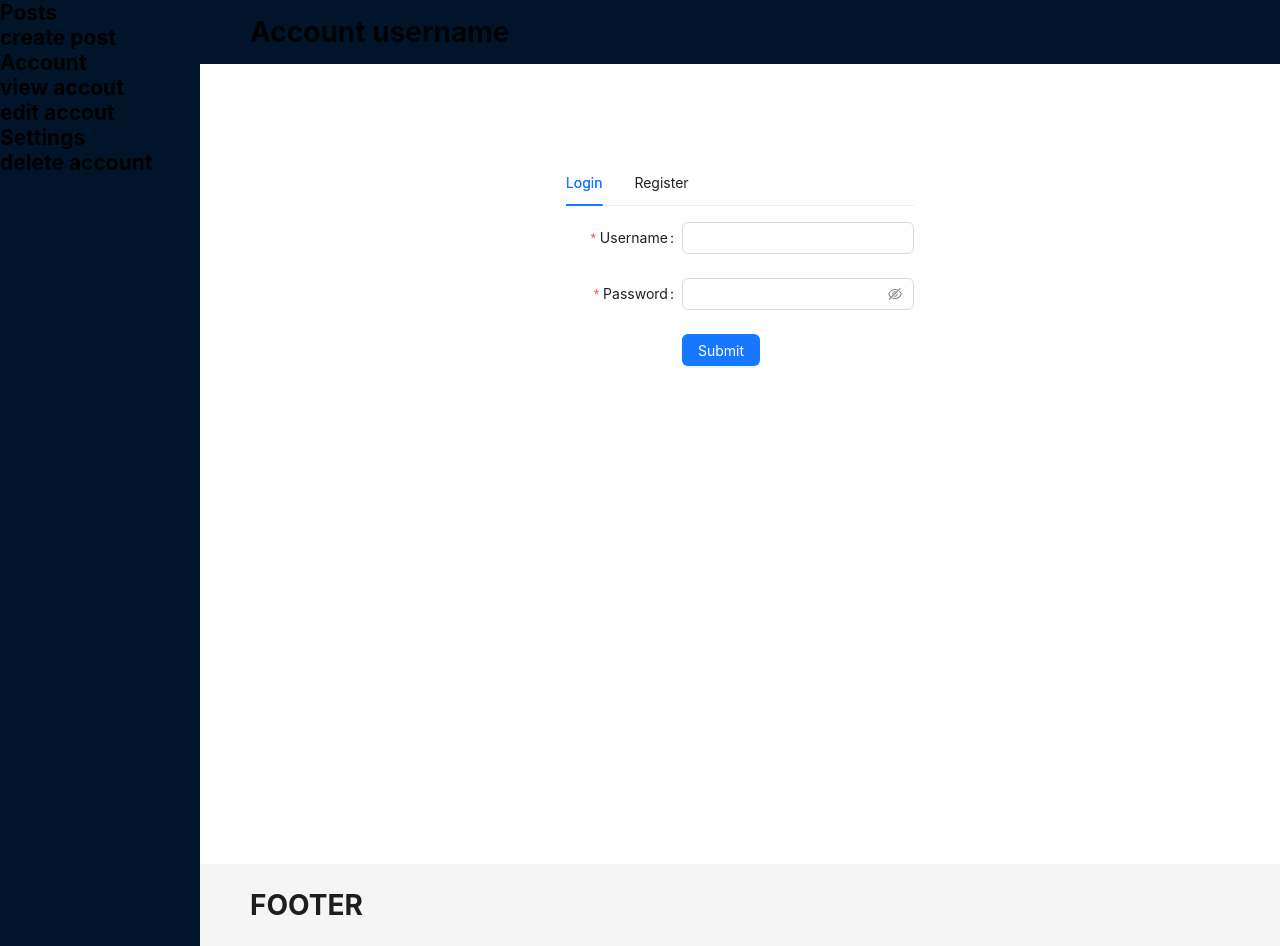
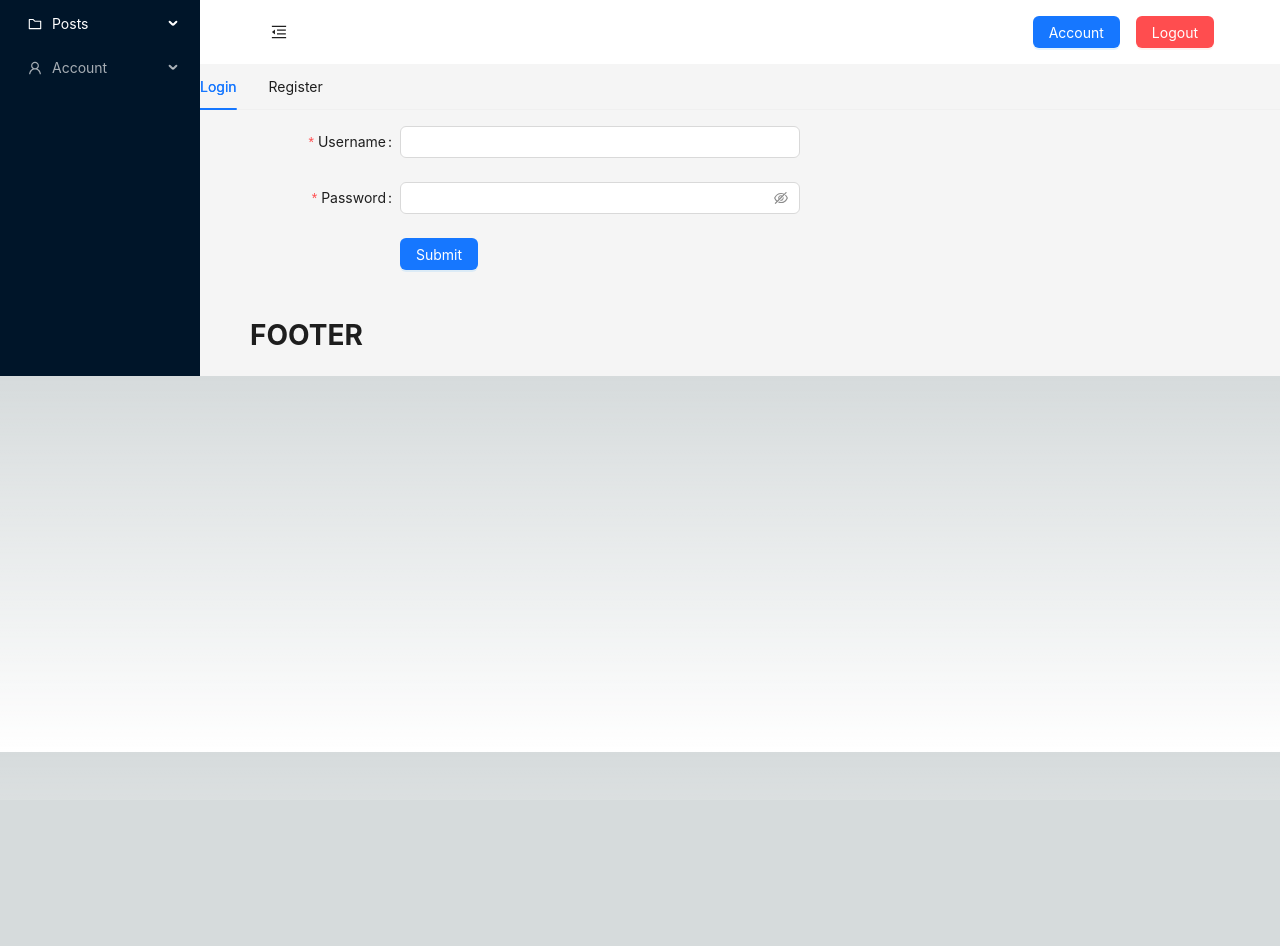
Before and after one commit to perezvonish/next-blog-frontend, a Next.js app: page /auth in a window 1280 px wide. After the commit the page ends 800 px from the top, so only its background shows below. Built offline with nearby package versions, Linux system fonts and the light colour scheme.

Commit message:
feat: completed layout

```diff
--- a/src/app/layout.tsx
+++ b/src/app/layout.tsx
@@ -1,25 +1,77 @@
 "use client"
 import '../styles/globals.css'
 import {Inter} from 'next/font/google'
-import {Layout} from "antd";
+import {Button, Layout, Menu, MenuProps} from "antd";
 import Sider from "antd/es/layout/Sider";
 import {Content, Footer, Header} from "antd/es/layout/layout";
-import {Navigation} from "@/components/layout/navigation/Navigation";
 import {LayoutFooter} from "@/components/layout/footer/LayoutFooter";
+const inter = Inter({ subsets: ['latin'] })
+import styles from '../styles/layout.module.css'
+import React, {useState} from "react";
+import {
+    EditOutlined,
+    FolderOutlined,
+    FormOutlined, InfoCircleOutlined,
+    MenuFoldOutlined,
+    MenuUnfoldOutlined,
+    SnippetsOutlined,
+    UserOutlined
+} from "@ant-design/icons";
 import {LayoutHeader} from "@/components/layout/header/LayoutHeader";
-const inter = Inter({ subsets: ['latin'] })
-import styles from '../styles/page.module.css'
+
+type MenuItem = Required<MenuProps>['items'][number];
+
+function getItem(
+    label: React.ReactNode,
+    key: React.Key,
+    icon?: React.ReactNode,
+    children?: MenuItem[],
+    type?: 'group',
+): MenuItem {
+    return {
+        key,
+        icon,
+        children,
+        label,
+        type,
+    } as MenuItem;
+}
+
+const items = [
+    getItem("Posts", "posts", <FolderOutlined />, [
+        getItem("View posts", "view posts", <SnippetsOutlined />),
+        getItem("Create post", "create post", <FormOutlined />)
+    ]),
+    getItem("Account", "account", <UserOutlined /> , [
+        getItem("View account", "view account", <InfoCircleOutlined />),
+        getItem("Edit account", "edit account", <EditOutlined />),
+    ]),
+];
 
 export default function RootLayout({children}) {
+    const [collapsed, setCollapsed] = useState(false);
+
   return (
     <html lang="en">
       <body className={inter.className}>
       <Layout>
-          <Sider>
-              <Navigation />
+          <Sider trigger={null} collapsible collapsed={collapsed}>
+              <div>
+                  <Menu mode="inline" defaultSelectedKeys="view posts" theme="dark" items={items} />
+              </div>
           </Sider>
           <Layout>
-              <Header>
+              <Header id={styles.header}>
+                  <Button
+                      type="text"
+                      icon={collapsed ? <MenuUnfoldOutlined /> : <MenuFoldOutlined />}
+                      onClick={() => setCollapsed(!collapsed)}
+                      style={{
+                          fontSize: '16px',
+                          width: 64,
+                          height: 64,
+                      }}
+                  />
                   <LayoutHeader />
               </Header>
               <Content className={styles.main}>{children}</Content>
--- a/src/components/layout/header/LayoutHeader.tsx
+++ b/src/components/layout/header/LayoutHeader.tsx
@@ -1,9 +1,13 @@
 import React from "react";
+
+import styles from "../../../styles/layout.module.css"
+import {Button} from "antd";
 
 export const LayoutHeader: React.FC = () => {
     return (
-        <div>
-            <h1>Account username</h1>
+        <div id={styles.LayoutHeader}>
+            <Button type="primary">Account</Button>
+            <Button type="primary" danger>Logout</Button>
         </div>
     )
 }
--- a/src/components/layout/navigation/Navigation.tsx
+++ /dev/null
@@ -1,13 +0,0 @@
-export const Navigation: React.FC = () => {
-    return (
-        <div>
-            <h1>Posts</h1>
-            <h1>create post</h1>
-            <h1>Account</h1>
-            <h1>view accout</h1>
-            <h1>edit accout</h1>
-            <h1>Settings</h1>
-            <h1>delete account</h1>
-        </div>
-    )
-}
--- a/src/styles/layout.module.css
+++ b/src/styles/layout.module.css
@@ -0,0 +1,21 @@
+#header {
+    background-color: white;
+    display: flex;
+    flex-direction: row;
+}
+
+#LayoutHeader {
+    display: flex;
+    flex-direction: row;
+    justify-content: flex-end;
+    margin: 1rem;
+    width: 100%;
+    color: red;
+}
+
+#LayoutHeader Button {
+    margin-left: 1rem;
+    text-align: center;
+    justify-content: center;
+    align-items: center;
+}
```
Also changed, not shown: src/components/posts/PostsList.tsx (added), src/components/posts/WritePost.tsx (added).
